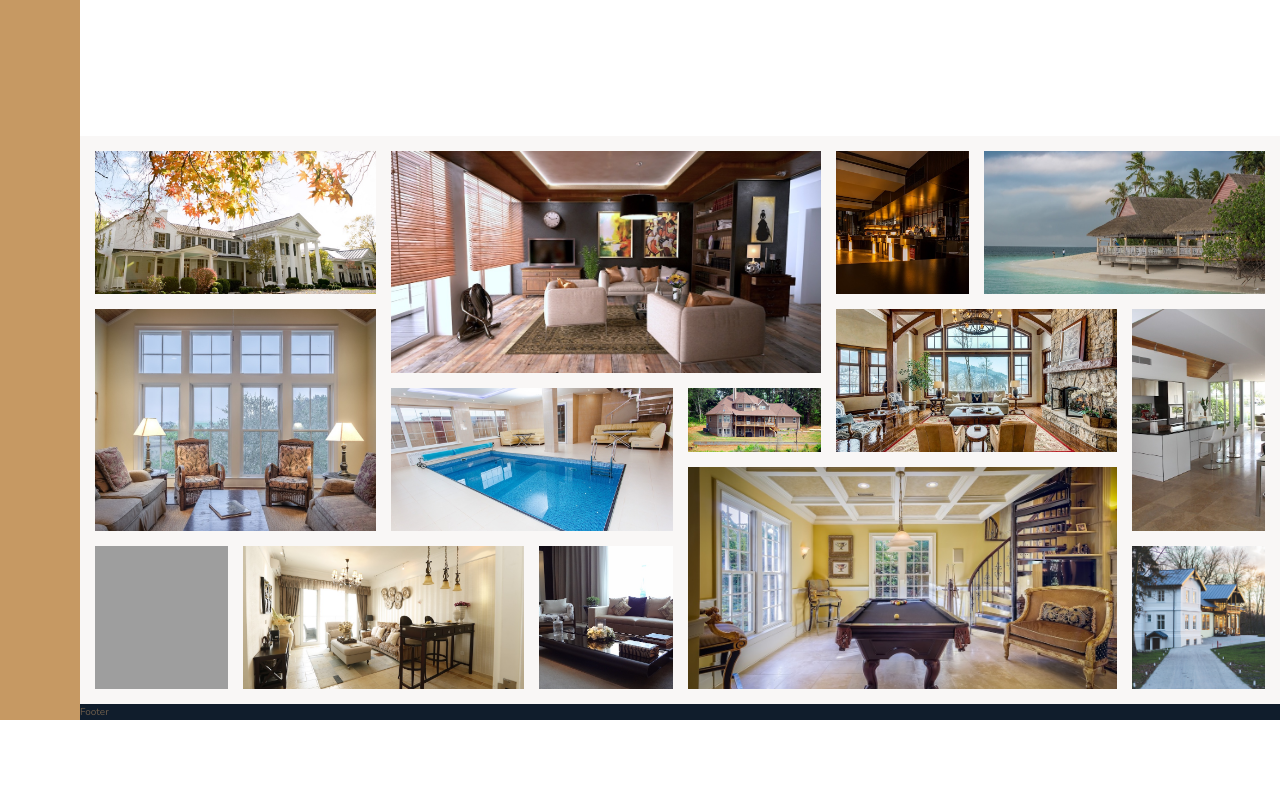
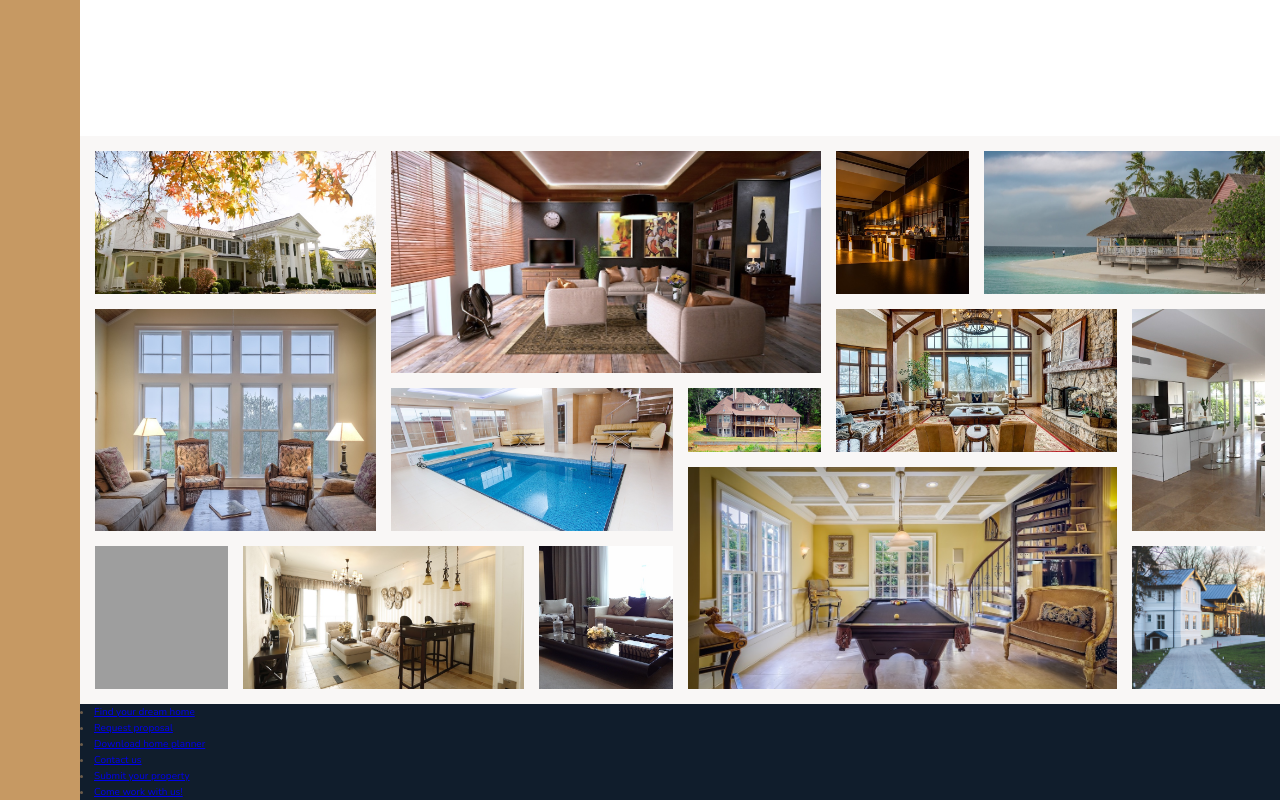
Before and after one commit to SashaSohrabi/Nexter---real-estate, a website: page src/index.html in a window 1280 px wide. Shown: the part 2935-3735 px from the top of the page. Before the commit the page ends 3655 px from the top, so only its background shows below. Drawn offline with nearby package versions, Linux system fonts and the light colour scheme; files that its build step writes are made by us from their sources; grey boxes are pictures that could not be loaded.

Commit message:
building footer's html markup

```diff
--- a/src/index.html
+++ b/src/index.html
@@ -330,24 +330,75 @@
         <img src="img/gal-9.jpeg" alt="Gallery image 9" class="gallery__img" />
       </figure>
       <figure class="gallery__item gallery__item--10">
-        <img src="img/gal-10.jpeg" alt="Gallery image 10" class="gallery__img" />
+        <img
+          src="img/gal-10.jpeg"
+          alt="Gallery image 10"
+          class="gallery__img"
+        />
       </figure>
       <figure class="gallery__item gallery__item--11">
-        <img src="img/gal-11.jpeg" alt="Gallery image 11" class="gallery__img" />
+        <img
+          src="img/gal-11.jpeg"
+          alt="Gallery image 11"
+          class="gallery__img"
+        />
       </figure>
       <figure class="gallery__item gallery__item--12">
-        <img src="img/gal-12.jpeg" alt="Gallery image 12" class="gallery__img" />
+        <img
+          src="img/gal-12.jpeg"
+          alt="Gallery image 12"
+          class="gallery__img"
+        />
       </figure>
       <figure class="gallery__item gallery__item--13">
-        <img src="img/gal-13.jpeg" alt="Gallery image 13" class="gallery__img" />
+        <img
+          src="img/gal-13.jpeg"
+          alt="Gallery image 13"
+          class="gallery__img"
+        />
       </figure>
       <figure class="gallery__item gallery__item--14">
-        <img src="img/gal-14.jpeg" alt="Gallery image 14" class="gallery__img" />
+        <img
+          src="img/gal-14.jpeg"
+          alt="Gallery image 14"
+          class="gallery__img"
+        />
       </figure>
     </section>
 
     <footer class="footer">
-      Footer
+      <nav class="nav">
+        <li class="nav__items">
+          <a href="#" class="nav__link">
+            Find your dream home
+          </a>
+        </li>
+        <li class="nav__items">
+          <a href="#" class="nav__link">
+            Request proposal
+          </a>
+        </li>
+        <li class="nav__items">
+          <a href="#" class="nav__link">
+            Download home planner
+          </a>
+        </li>
+        <li class="nav__items">
+          <a href="#" class="nav__link">
+            Contact us
+          </a>
+        </li>
+        <li class="nav__items">
+          <a href="#" class="nav__link">
+            Submit your property
+          </a>
+        </li>
+        <li class="nav__items">
+          <a href="#" class="nav__link">
+            Come work with us!
+          </a>
+        </li>
+      </nav>
     </footer>
 
     <script src="js/main.js"></script>
```
Also changed, not shown: build/index.html.
